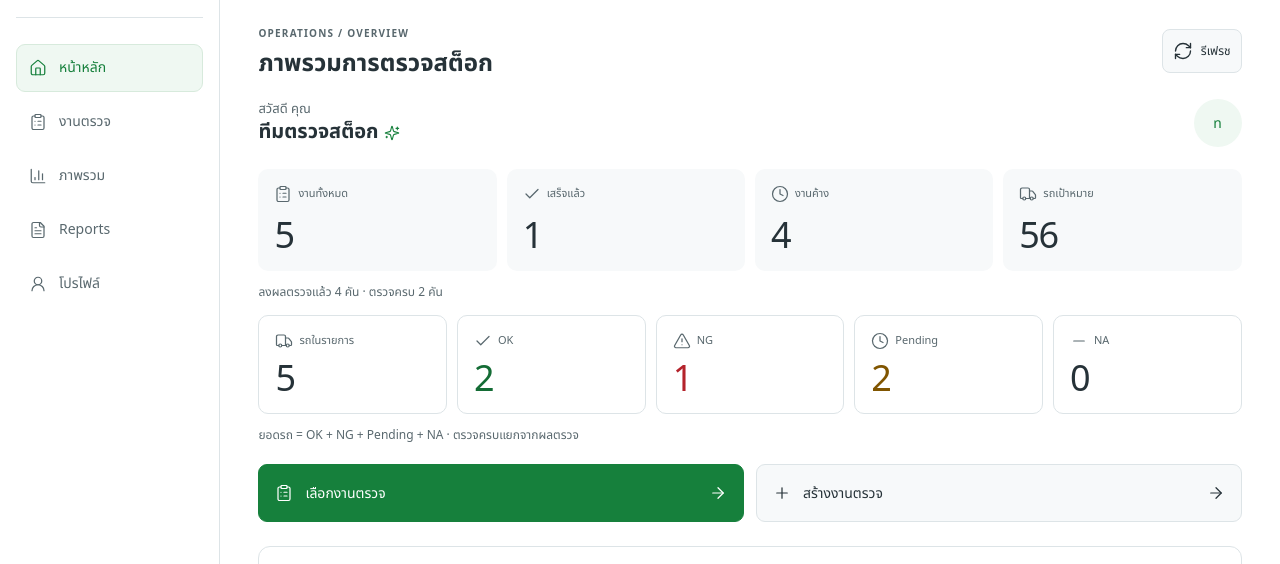
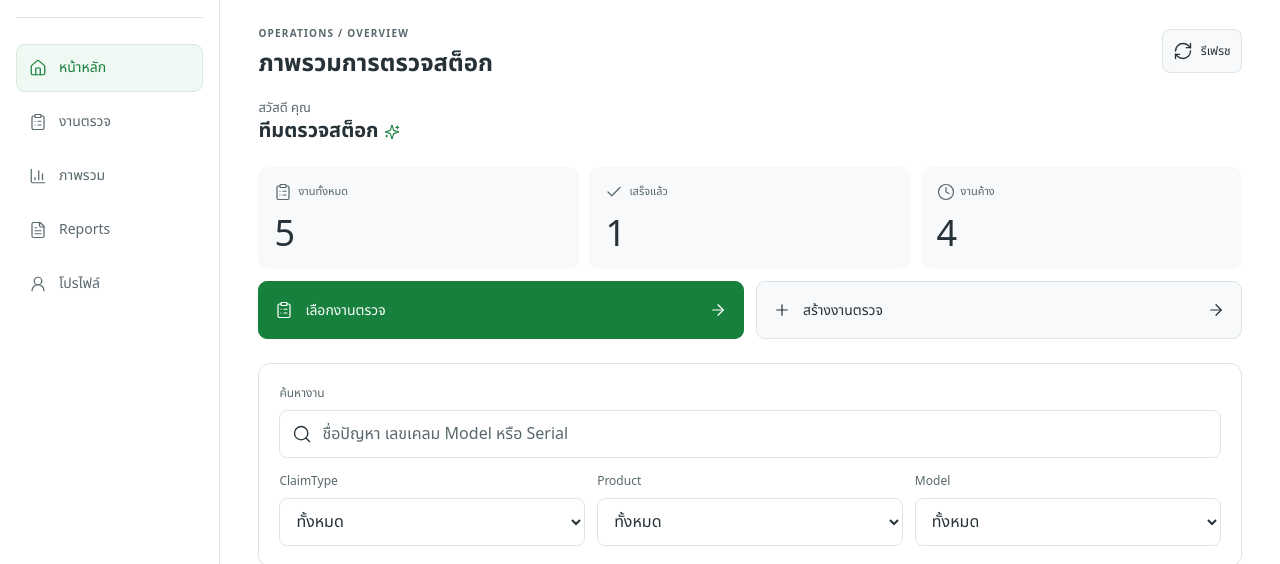
Before and after one commit to Pariska2006/stock-inspection-demo, a plain HTML site: page preview/white-minimal/index.html in a window 1280 px wide. Shown: the part 169-733 px from the top of the page. Drawn offline with Linux system fonts and the light colour scheme.

Commit message:
Simplify preview dashboard and reports; add Yard claim and unify filter labels

```diff
--- a/preview/white-minimal/assets/app.js
+++ b/preview/white-minimal/assets/app.js
@@ -23,7 +23,7 @@ const html = value => String(value ?? '').replace(/[&<>"']/g, ch => ({
   '&': '&amp;', '<': '&lt;', '>': '&gt;', '"': '&quot;', "'": '&#39;'
 })[ch]);
 const icon = name => `<svg class="ico sm" aria-hidden="true"><use href="#ic-${name}"></use></svg>`;
-const KNOWN_CLAIM_TYPES = ['Quick Report', 'Hotline'];
+const KNOWN_CLAIM_TYPES = ['Quick Report', 'Hotline', 'Yard claim'];
 const GROUPS = ['M', 'MU', 'L', 'B', 'RX', 'FGL'];
 const SLOTS = StockDomain.slots;
 const PHOTOS = [1]; // One serial-number evidence photo per inspected vehicle
@@ -322,8 +322,7 @@ function applyJobs(data) {
   app.jobs = normalized.filter(job => job.id).sort(sortJobs);
   const listChoices = data.choices?.claimCategory ?? data.choices?.claimType ?? data.claimCategories;
   const categories = Array.isArray(listChoices) ? listChoices.map(claimCategory).filter(Boolean) : [];
-  app.claimTypes = [...new Set(categories.length ? categories :
-    [...KNOWN_CLAIM_TYPES, ...app.jobs.map(job => job.claimCategory)].filter(Boolean))];
+  app.claimTypes = [...new Set([...KNOWN_CLAIM_TYPES, ...categories, ...app.jobs.map(job => job.claimCategory)].filter(Boolean))];
   const suppliedProducts = data.choices?.product;
   const products = Array.isArray(suppliedProducts) ? suppliedProducts.map(choice =>
     text(choice?.value || choice?.label || choice).toUpperCase()).filter(Boolean) : [];
@@ -485,9 +484,9 @@ function filterJobs(jobs) {
 }
 function syncSearch(prefix) {
   const source = app.jobs;
-  choiceOptions(prefix + 'Claim', 'ทุกประเภท', app.claimTypes, app.claimFilter);
-  choiceOptions(prefix + 'Product', 'ทุก Product', app.products, app.group);
-  choiceOptions(prefix + 'Model', 'ทุก Model', [...new Set(source.flatMap(selectedModels))].sort(), app.modelFilter);
+  choiceOptions(prefix + 'Claim', 'ทั้งหมด', app.claimTypes, app.claimFilter);
+  choiceOptions(prefix + 'Product', 'ทั้งหมด', app.products, app.group);
+  choiceOptions(prefix + 'Model', 'ทั้งหมด', [...new Set(source.flatMap(selectedModels))].sort(), app.modelFilter);
   $(prefix + 'Search').value = app.search;
 }
 function unitStats(jobs, includeJobs = false) {
@@ -501,13 +500,8 @@ function renderHome() {
   const jobs = orderedActiveJobs();
   const pinned = jobs.filter(job => app.stars.has(job.id));
   const units = DOMAIN.summary(app.jobs), done = app.jobs.filter(finished).length;
-  const knownTargets = app.jobs.filter(job => Number.isFinite(Number(job.targetUnits)) && job.targetUnits !== null && text(job.targetUnits) !== '');
-  const target = knownTargets.reduce((n, job) => n + Number(job.targetUnits), 0);
-  $('homeJobStats').innerHTML = stat('งานทั้งหมด', app.jobs.length, 'list') + stat('เสร็จแล้ว', done, 'check') + stat('งานค้าง', app.jobs.length - done, 'clock') + stat('รถเป้าหมาย', knownTargets.length ? target : '—', 'truck');
-  $('homeStats').innerHTML = unitStats(app.jobs);
-  $('homeInspected').textContent = `ลงผลตรวจแล้ว ${units.inspected} คัน · ตรวจครบ ${units.complete} คัน` + (knownTargets.length < app.jobs.length ? ' · บางงานยังไม่ระบุเป้าหมาย' : '');
+  $('homeJobStats').innerHTML = stat('งานทั้งหมด', app.jobs.length, 'list') + stat('เสร็จแล้ว', done, 'check') + stat('งานค้าง', app.jobs.length - done, 'clock');
   $('pendingBanner').hidden = !app.pending.size;
-  $('homeSummaryNote').textContent = app.partial ? 'ข้อมูลไม่ครบ · ยอดเฉพาะรายการที่โหลดได้' : 'ยอดรถ = OK + NG + Pending + NA · ตรวจครบแยกจากผลตรวจ';
   $('openJobsLabel').textContent = 'ดูงานทั้งหมด' + (app.loaded ? ' (' + app.jobs.length + ')' : '');
   $('recentJobs').innerHTML = pinned.length ? pinned.map(jobCard).join('') : blank('แตะดาวที่งานกำลังตรวจเพื่อปักไว้ตรงนี้');
   syncSearch('home');
@@ -546,7 +540,7 @@ function renderChoose() {
   app.group = choiceOptions('modelFilter', 'ทั้งหมด', products, app.group);
   app.claimFilter = choiceOptions('claimFilter', 'ทั้งหมด', app.claimTypes, app.claimFilter);
   if ($('jobSearch').value !== app.search) $('jobSearch').value = app.search;
-  choiceOptions('chooseModel', 'ทุก Model', [...new Set(jobs.flatMap(selectedModels))], app.modelFilter);
+  choiceOptions('chooseModel', 'ทั้งหมด', [...new Set(jobs.flatMap(selectedModels))], app.modelFilter);
   const query = app.search.trim().toLowerCase();
   const filtered = jobs.filter(job => (!app.modelFilter || selectedModels(job).includes(app.modelFilter)) && (!app.group || selectedProducts(job).includes(app.group)) &&
     (!app.claimFilter || job.claimCategory === app.claimFilter) &&
@@ -677,12 +671,11 @@ function scopedReportJobs() {
 }
 function renderReports() {
   $('reportKind').value = app.reportKind;
-  choiceOptions('reportSerial', 'ทุก Serial', [...new Set(reportJobs().flatMap(job => liveRecords(job).map(record => record.serial)).filter(Boolean))], app.reportSerial);
-  choiceOptions('reportJob', 'ทุกงาน', app.jobs.map(job => job.id), app.reportJob);
+  choiceOptions('reportSerial', 'ทั้งหมด', [...new Set(reportJobs().flatMap(job => liveRecords(job).map(record => record.serial)).filter(Boolean))], app.reportSerial);
+  choiceOptions('reportJob', 'ทั้งหมด', app.jobs.map(job => job.id), app.reportJob);
   const months = [...new Set(app.jobs.flatMap(job => liveRecords(job).map(record => dateValue(record.checkedAt).slice(0, 7) || 'undated')))].sort().reverse();
-  choiceOptions('reportMonth', 'ทุกเดือน', months, app.reportMonth);
+  choiceOptions('reportMonth', 'ทั้งหมด', months, app.reportMonth);
   const jobs = scopedReportJobs();
-  $('reportStats').innerHTML = unitStats(jobs);
   setPressed($('reportFilters'), 'report-filter', app.reportFilter);
   const filtered = jobs.filter(job => (!app.reportMonth || job.records.length) &&
     (app.reportFilter === 'ready' ? reportLink(job) : app.reportFilter === 'waiting' ? finished(job) && !reportLink(job) : true));
@@ -712,7 +705,7 @@ function renderReportPreview(){
  const modelGroups=new Map();for(const job of jobs)for(const record of job.records){const key=[record.product||'—',record.model||'—'].join(' · ');if(!modelGroups.has(key))modelGroups.set(key,[]);modelGroups.get(key).push({...job,records:[record]})}
  const monthly=app.reportKind==='monthly'?`<section class="panel"><h2>สรุป Product / Model</h2><p class="hint">${jobs.length} งาน · งานค้าง ${jobs.filter(j=>!finished(j)).length} · ลงผลแล้ว ${counts.inspected} คัน</p>${[...modelGroups].map(([model,rows])=>{const c=DOMAIN.summary(rows);return `<div class="criterion-result"><strong>${html(model)}</strong><span>${c.total} คัน · OK ${c.OK} / NG ${c.NG} / Pending ${c.pending} / NA ${c.NA}</span></div>`}).join('')||'<p class="empty">ไม่มีผลตรวจในเดือนนี้</p>'}</section>`:'';
  $('previewContent').innerHTML=`<header class="report-heading"><img class="kubota-logo" src="assets/kubota.png" alt="Kubota"><div><p class="eyebrow">STOCK INSPECTION</p><h1 tabindex="-1">${title}</h1></div><span class="status">${reportStatus}</span></header>
-  <div class="page-head"><p>${MOCK?'MOCK REPORT · ข้อมูลจำลอง ไม่ใช่ข้อมูลบริษัท':'รายงานจากข้อมูลที่อ่านยืนยันแล้ว'} · ${html(app.reportMonth||'ทุกเดือน')}</p><button class="btn primary no-print" type="button" data-action="print-report">${icon('download')} พิมพ์ / บันทึก PDF</button></div>
+  <div class="page-head"><p>${MOCK?'MOCK REPORT · ข้อมูลจำลอง ไม่ใช่ข้อมูลบริษัท':'รายงานจากข้อมูลที่อ่านยืนยันแล้ว'} · ${html(app.reportMonth||'ทั้งหมด')}</p><button class="btn primary no-print" type="button" data-action="print-report">${icon('download')} พิมพ์ / บันทึก PDF</button></div>
   <p class="hint">สร้างรายงาน ${html(created)} (Asia/Bangkok) · อ่านข้อมูลล่าสุด ${niceDate(app.jobsLoadedAt)}</p>
   ${!app.jobsLive||app.partial?'<div class="notice warning">Draft · ข้อมูลไม่ครบหรืออาจไม่ใช่ข้อมูลล่าสุด</div>':''}
   <div class="stats report-metrics">${unitStats(jobs)}</div><p class="hint">Total = OK + NG + Pending + NA · ตรวจครบ ${counts.complete} คัน / ยังไม่ครบ ${counts.incomplete} คัน · — หมายถึงไม่มีข้อมูล</p>${monthly}
@@ -913,7 +906,7 @@ function renderDetail() {
     <div class="stats four">${unitStats([job])}</div><p class="hint">ตรวจครบ ${records.length - incomplete}${target > 0 ? ' / ' + target : ''} คัน · รอตรวจต่อ ${incomplete} คัน</p>
     ${job.detail && text(job.detail) !== job.title ? `<p class="detail-desc">${html(job.detail)}</p>` : ''}
     <div class="detail-info">
-      <div class="info"><small>Claim Type</small><span>${html(job.claimCategory || '—')}</span></div>
+      <div class="info"><small>ClaimType</small><span>${html(job.claimCategory || '—')}</span></div>
       <div class="info"><small>Product · Model</small><span>${html(groupLabel(job) || '—')}</span></div>
       ${job.inspectionLocation ? `<div class="info"><small>จุดตรวจ</small><span>${html(job.inspectionLocation)}</span></div>` : ''}
       ${completed && openedDate(job) ? `<div class="info"><small>Start Date</small><span>${niceDate(openedDate(job))}</span></div>` : ''}
@@ -1010,10 +1003,10 @@ function renderJobForm() {
       <fieldset class="form-layout" id="formFields">
         ${field('jfProblem', 'ชื่อปัญหา', job?.title, { required: true, max: 240 })}
         <div class="two-col">
-          ${manual ? `<div class="field"><label for="jfCategory">Claim Type *</label>
+          ${manual ? `<div class="field"><label for="jfCategory">ClaimType *</label>
             <select class="control" id="jfCategory" required><option value="">เลือกประเภทเคลม</option>
               ${categories.map(category => `<option value="${html(category)}">${html(category)}</option>`).join('')}</select></div>` :
-            field('jfCategory', 'Claim Type', job.claimCategory || '—', { readOnly: true })}
+            field('jfCategory', 'ClaimType', job.claimCategory || '—', { readOnly: true })}
           <div class="field"><label for="jfClaimType">Product${manual ? ' *' : ''}</label>
             <select class="control" id="jfClaimType" ${manual ? 'required' : 'disabled'}><option value="">เลือก Product</option>
               ${products.map(product => `<option value="${html(product)}" ${job?.product === product ? 'selected' : ''}>${html(product)}</option>`).join('')}</select></div>
--- a/preview/white-minimal/assets/styles.css
+++ b/preview/white-minimal/assets/styles.css
@@ -104,5 +104,5 @@ html { scroll-padding-bottom:100px }
 @media(max-width:840px){.stats.dashboard-stats,.report-metrics{grid-template-columns:repeat(3,minmax(0,1fr))}.dashboard-stats .stat:first-child{grid-column:auto}}
 @media(max-width:550px){.check-row{grid-template-columns:minmax(0,1fr)}.check-choices{grid-template-columns:repeat(4,minmax(0,1fr))}.stats.dashboard-stats,.report-metrics{grid-template-columns:repeat(2,minmax(0,1fr))}#homeTitle h1{font-size:19px}.top-brand{gap:2px 6px}.brand-claim{display:none}.criterion-result{flex-wrap:wrap}.report-brand{flex-wrap:wrap}}
 
-#homeJobStats{grid-template-columns:repeat(4,minmax(0,1fr))}.dashboard-stats .stat{gap:8px;min-height:88px}.scope-products{border:1px solid var(--line);border-radius:8px;padding:12px}.upload-state{padding:12px 0;border-bottom:1px solid var(--line)}.upload-state>strong{margin-right:10px}.upload-state.failed .result-tag{color:var(--red-ink);background:var(--red)}.upload-state.uploaded .result-tag{color:var(--ok);background:var(--teal)}
+#homeJobStats{grid-template-columns:repeat(3,minmax(0,1fr))}.dashboard-stats .stat{gap:8px;min-height:88px}.scope-products{border:1px solid var(--line);border-radius:8px;padding:12px}.upload-state{padding:12px 0;border-bottom:1px solid var(--line)}.upload-state>strong{margin-right:10px}.upload-state.failed .result-tag{color:var(--red-ink);background:var(--red)}.upload-state.uploaded .result-tag{color:var(--ok);background:var(--teal)}
 @media(max-width:550px){#homeJobStats{grid-template-columns:repeat(2,minmax(0,1fr))}.dashboard-stats .stat:first-child{grid-column:1/-1;display:flex;align-items:center;justify-content:space-between;min-height:60px}.dashboard-stats .stat{min-height:76px}.reference-grid{grid-template-columns:1fr}}
--- a/preview/white-minimal/index.html
+++ b/preview/white-minimal/index.html
@@ -229,13 +229,13 @@
 <section class="welcome-card">
           <h2 class="welcome-name"><span>สวัสดี คุณ</span> <strong id="greetingName">สมาชิก</strong>
             <svg class="ico greeting-mark" aria-hidden="true"><use href="#ic-sparkle"></use></svg></h2>
-          <button class="welcome-profile" type="button" data-nav="profile" aria-label="เปิดโปรไฟล์">
+          <button class="welcome-profile" hidden type="button" data-nav="profile" aria-label="เปิดโปรไฟล์">
             <img id="greetingAvatar" alt="" hidden>
             <span class="avatar-fallback" id="greetingAvatarFallback" aria-hidden="true">P</span>
           </button>
         </section>
         <div id="pendingBanner" class="notice warning" role="status" hidden>มีคำขอบันทึกที่ยังไม่ยืนยัน เปิดงานเดิมเพื่อตรวจสอบผล หรือแจ้งผู้ดูแลก่อนส่งคำขอใหม่</div>
-<div id="homeJobStats" class="stats"></div><p id="homeInspected" class="hint"></p><div id="homeStats" class="stats dashboard-stats"></div><p id="homeSummaryNote" class="hint summary-note"></p>
+<div id="homeJobStats" class="stats"></div>
 <div class="home-actions">
           <button class="home-action choose" type="button" data-action="choose-job"><svg class="ico sm" aria-hidden="true"><use href="#ic-list"></use></svg> <span>เลือกงานตรวจ</span> <svg class="ico sm" aria-hidden="true"><use href="#ic-arrow"></use></svg></button>
           <button class="home-action create" type="button" data-action="create-job"><svg class="ico sm" aria-hidden="true"><use href="#ic-plus"></use></svg> <span>สร้างงานตรวจ</span> <svg class="ico sm" aria-hidden="true"><use href="#ic-arrow"></use></svg></button>
@@ -243,7 +243,7 @@
         <div id="homeLiveBanner" class="notice" role="status" hidden><span></span><button class="btn secondary sm" type="button" data-action="refresh-jobs" hidden>ลองอีกครั้ง</button></div>
         <section class="panel search-panel" aria-label="ค้นหาและกรองงาน">
  <div class="field search-main"><label for="homeSearch">ค้นหางาน</label><div class="searchfield"><svg class="ico" aria-hidden="true"><use href="#ic-search"></use></svg><input id="homeSearch" type="search" placeholder="ชื่อปัญหา เลขเคลม Model หรือ Serial" autocomplete="off"></div></div>
- <div class="filter-row"><div class="field"><label for="homeClaim">Claim Category</label><select class="control" id="homeClaim"></select></div>
+ <div class="filter-row"><div class="field"><label for="homeClaim">ClaimType</label><select class="control" id="homeClaim"></select></div>
  <div class="field"><label for="homeProduct">Product</label><select class="control" id="homeProduct"></select></div>
  <div class="field"><label for="homeModel">Model</label><select class="control" id="homeModel"></select></div></div>
  </section>
@@ -253,7 +253,7 @@
           <button class="btn ghost open-jobs-link" type="button" data-nav="jobs"><span id="openJobsLabel">ดูงานที่เปิดอยู่ทั้งหมด</span><svg class="ico sm" aria-hidden="true"><use href="#ic-arrow"></use></svg></button>
         </section>
         <div class="section-title"><h2>รายการงาน</h2><button type="button" class="btn ghost" data-nav="jobs">ดูทั้งหมด</button></div><div id="homeJobs" class="job-grid"></div>
-        <section class="panel monthly-panel"><div><p class="eyebrow">MONTHLY OVERVIEW</p><h2>ความคืบหน้าประจำเดือน</h2><p class="hint">ตามเดือนที่เริ่มงานตรวจ</p><button class="btn ghost" data-nav="overview" type="button">ดูภาพรวมทุกเดือน</button></div><div id="homeMonth"></div></section>
+        <section class="panel monthly-panel"><div><p class="eyebrow">MONTHLY OVERVIEW</p><h2>ความคืบหน้าประจำเดือน</h2><p class="hint">ตามเดือนที่เริ่มงานตรวจ</p><button class="btn ghost" data-nav="overview" type="button">ดูภาพรวมทั้งหมด</button></div><div id="homeMonth"></div></section>
       </section>
 
       <section class="view" id="jobs">
@@ -261,10 +261,10 @@
         <div id="jobsLiveBanner" class="notice" role="status" hidden><span></span><button class="btn secondary sm" type="button" data-action="refresh-jobs" hidden>ลองอีกครั้ง</button></div>
         <section class="panel search-panel" aria-label="ค้นหาและกรองงาน">
  <div class="field search-main"><label for="jobsSearch">ค้นหางาน</label><div class="searchfield"><svg class="ico" aria-hidden="true"><use href="#ic-search"></use></svg><input id="jobsSearch" type="search" placeholder="ชื่อปัญหา เลขเคลม Model หรือ Serial" autocomplete="off"></div></div>
- <div class="filter-row"><div class="field"><label for="jobsClaim">Claim Category</label><select class="control" id="jobsClaim"></select></div>
+ <div class="filter-row"><div class="field"><label for="jobsClaim">ClaimType</label><select class="control" id="jobsClaim"></select></div>
  <div class="field"><label for="jobsProduct">Product</label><select class="control" id="jobsProduct"></select></div>
  <div class="field"><label for="jobsModel">Model</label><select class="control" id="jobsModel"></select></div></div>
- </section><div class="field state-filter"><label for="jobsState">สถานะงาน</label><select class="control" id="jobsState"><option value="">ทุกสถานะ</option value="new">รอเริ่มตรวจ</option><option value="progress">กำลังตรวจ</option><option value="completed">รอรายงาน</option><option value="report-ready">รายงานพร้อม</option><option value="closed">ปิดงาน</option></select></div><div class="list-info"><span id="jobResultCount" role="status"></span><button id="refreshJobs" type="button" class="btn ghost sm" data-action="refresh-jobs"><svg class="ico sm" aria-hidden="true"><use href="#ic-refresh"></use></svg> รีเฟรช</button></div>
+ </section><div class="field state-filter"><label for="jobsState">สถานะงาน</label><select class="control" id="jobsState"><option value="">ทั้งหมด</option value="new">รอเริ่มตรวจ</option><option value="progress">กำลังตรวจ</option><option value="completed">รอรายงาน</option><option value="report-ready">รายงานพร้อม</option><option value="closed">ปิดงาน</option></select></div><div class="list-info"><span id="jobResultCount" role="status"></span><button id="refreshJobs" type="button" class="btn ghost sm" data-action="refresh-jobs"><svg class="ico sm" aria-hidden="true"><use href="#ic-refresh"></use></svg> รีเฟรช</button></div>
         <div class="job-grid" id="jobGrid"></div>
       </section>
 
@@ -273,7 +273,7 @@
         <div id="chooseLiveBanner" class="notice" role="status" hidden><span></span><button class="btn secondary sm" type="button" data-action="refresh-jobs" hidden>ลองอีกครั้ง</button></div>
         <div class="panel filter-fields chooser-fields">
           <div class="field"><label for="jobSearch">ค้นหางานที่รอเริ่มตรวจ</label><div class="searchfield"><svg class="ico sm" aria-hidden="true"><use href="#ic-search"></use></svg><input id="jobSearch" type="search" autocomplete="off" placeholder="ชื่อปัญหา เลขเคลม หรือรุ่น"></div></div>
-          <div class="field"><label for="claimFilter">Claim Category</label><select class="select" id="claimFilter"></select></div>
+          <div class="field"><label for="claimFilter">ClaimType</label><select class="select" id="claimFilter"></select></div>
           <div class="field"><label for="modelFilter">Product</label><select class="select" id="modelFilter"></select></div>
         </div>
         <div class="field state-filter"><label for="chooseModel">Model</label><select class="control" id="chooseModel"></select></div><div class="list-info"><span id="chooseCount" role="status"></span></div>
@@ -298,7 +298,7 @@
         <div class="page-head"><div><h1 tabindex="-1"><svg class="ico report-title-icon" aria-hidden="true"><use href="#ic-file"></use></svg> Reports</h1></div><button class="btn ghost" type="button" data-action="refresh-jobs"><svg class="ico sm" aria-hidden="true"><use href="#ic-refresh"></use></svg> รีเฟรช</button></div>
         <div id="reportsLiveBanner" class="notice" role="status" hidden><span></span><button class="btn secondary sm" type="button" data-action="refresh-jobs" hidden>ลองอีกครั้ง</button></div>
         <section class="panel report-controls"><div class="field"><label for="reportKind">ประเภทรายงาน</label><select class="control" id="reportKind"><option value="job">Claim Job</option><option value="serial">ราย Serial</option><option value="monthly">รายเดือน</option></select></div><div class="field"><label for="reportSerial">PIN / Serial</label><select class="control" id="reportSerial"></select></div><div class="field"><label for="reportMonth">เดือนที่ตรวจ</label><select class="control" id="reportMonth"></select></div><div class="field"><label for="reportJob">งานตรวจ</label><select class="control" id="reportJob"></select></div><button class="btn primary" type="button" data-action="preview-report">Preview / Export PDF</button></section>
-        <div class="stats report-metrics" id="reportStats"></div><p class="hint summary-note">Total = OK + NG + Pending + NA · รถที่พบ NG นับใน NG แม้ตรวจไม่ครบ · เดือนอ้างอิงวันที่ตรวจรายคัน</p>
+
         <section class="panel">
           <div class="filters" id="reportFilters" aria-label="กรองรายงาน">
             <button class="filter-chip" type="button" data-report-filter="all">ทั้งหมด</button>
@@ -325,8 +325,8 @@
         <section class="panel">
           <div class="panel-head"><h2>User Guide</h2></div>
           <div class="guide-grid">
-            <details class="guide-step"><summary><span class="guide-icon blue"><svg class="ico sm" aria-hidden="true"><use href="#ic-list"></use></svg></span><span><strong>เลือกหรือสร้างงาน</strong><small>Claim Type · Product · Model</small></span></summary>
-              <ol><li>ไปที่หน้าหลักแล้วแตะ <b>เลือกงานตรวจ</b> เพื่อเปิดงาน NEW</li><li>กรองด้วย Claim Type และ Product หรือค้นชื่อปัญหา</li><li>ถ้าไม่มีงานในรายการ ให้แตะ <b>สร้างงานตรวจ</b> แล้วกรอกชื่อปัญหาและ Model</li></ol></details>
+            <details class="guide-step"><summary><span class="guide-icon blue"><svg class="ico sm" aria-hidden="true"><use href="#ic-list"></use></svg></span><span><strong>เลือกหรือสร้างงาน</strong><small>ClaimType · Product · Model</small></span></summary>
+              <ol><li>ไปที่หน้าหลักแล้วแตะ <b>เลือกงานตรวจ</b> เพื่อเปิดงาน NEW</li><li>กรองด้วย ClaimType และ Product หรือค้นชื่อปัญหา</li><li>ถ้าไม่มีงานในรายการ ให้แตะ <b>สร้างงานตรวจ</b> แล้วกรอกชื่อปัญหาและ Model</li></ol></details>
             <details class="guide-step"><summary><span class="guide-icon violet"><svg class="ico sm" aria-hidden="true"><use href="#ic-edit"></use></svg></span><span><strong>ตั้งค่าเกณฑ์งานใหม่</strong><small>วิธีตรวจและชื่อเกณฑ์</small></span></summary>
               <ol><li>กรอกวิธีตรวจและเกณฑ์อย่างน้อย 1 ข้อ</li><li>แนบรูปตัวอย่าง OK/NG จากกล้องหรืออัลบั้มได้เมื่อเปิดใช้ที่เก็บรูป</li><li>กด <b>บันทึกและเริ่มตรวจ</b> แล้วแตะดาวเพื่อปักงานไว้หน้าแรก</li></ol></details>
             <details class="guide-step"><summary><span class="guide-icon amber"><svg class="ico sm" aria-hidden="true"><use href="#ic-clipboard"></use></svg></span><span><strong>บันทึกผลรายคัน</strong><small>Serial · Model · OK/NG</small></span></summary>
```
